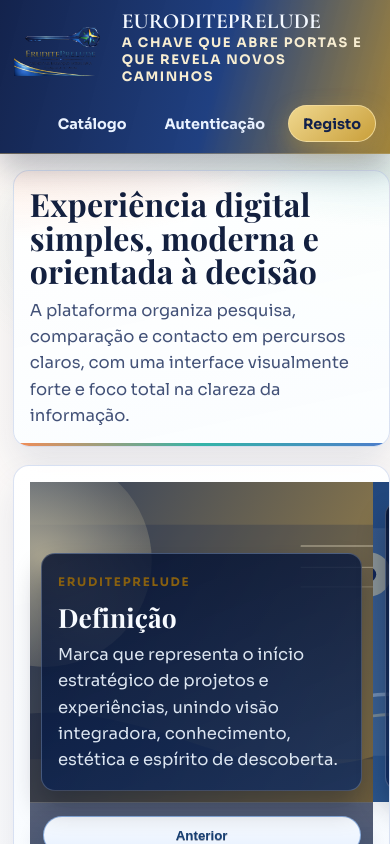
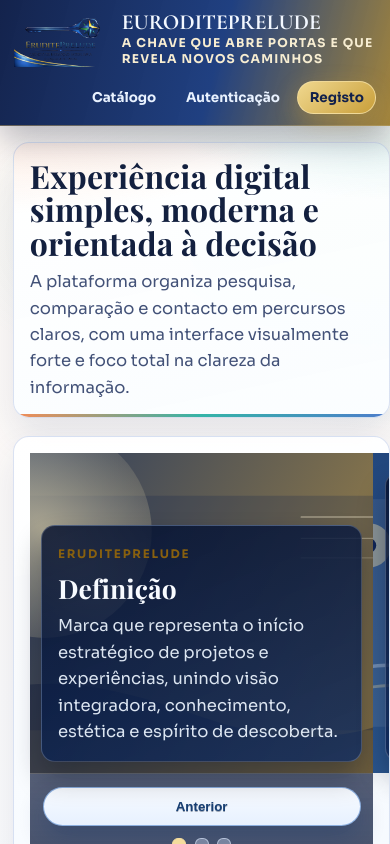
Before and after one commit to daniel11-01/Imobili-ria, a React (Vite) app in the folder frontend/: page / in a window 390 px wide. Shown: the top 844 px of the page. Built offline with nearby package versions, Linux system fonts and the light colour scheme; no server answers.

Commit message:
style: ajustar alinhamento e espaçamento do header

```diff
--- a/frontend/src/assets/global.css
+++ b/frontend/src/assets/global.css
@@ -100,13 +100,13 @@ a {
 }
 
 .topbar-inner {
-  max-width: 1220px;
-  margin: 0 auto;
-  padding: 0.85rem 1.25rem;
+  width: 100%;
+  margin: 0;
+  padding: 0.82rem clamp(0.9rem, 2.5vw, 2.8rem);
   display: flex;
   justify-content: flex-start;
   align-items: center;
-  gap: 1.25rem;
+  gap: 1.4rem;
   flex-wrap: nowrap;
 }
 
@@ -116,11 +116,11 @@ a {
   gap: 0.9rem;
   text-decoration: none;
   min-width: 0;
-  flex: 0 1 auto;
+  flex: 0 1 540px;
 }
 
 .brand-logo {
-  width: 160px;
+  width: 148px;
   max-width: 30vw;
   max-height: 78px;
   height: auto;
@@ -139,7 +139,7 @@ a {
 
 .brand-kicker {
   font-family: "Cormorant Garamond", Georgia, serif;
-  font-size: 1.6rem;
+  font-size: clamp(1.35rem, 2.2vw, 1.9rem);
   font-weight: 700;
   line-height: 1;
   color: #f3f8ff;
@@ -148,34 +148,54 @@ a {
 
 .brand-name {
   color: var(--gold-100);
-  font-size: 0.82rem;
+  font-size: 0.76rem;
   font-weight: 700;
-  letter-spacing: 0.12em;
+  letter-spacing: 0.1em;
   text-transform: uppercase;
-  max-width: 34ch;
+  max-width: 29ch;
 }
 
 .menu {
   display: flex;
   align-items: center;
   justify-content: flex-end;
-  gap: 0.45rem;
-  flex-wrap: wrap;
+  gap: 0.3rem;
+  flex-wrap: nowrap;
   margin-left: auto;
-  flex: 0 1 auto;
+  flex: 1 1 auto;
+  min-width: 0;
 }
 
 .menu-link {
   border: 1px solid transparent;
   border-radius: 999px;
-  padding: 0.54rem 0.9rem;
+  padding: 0.44rem 0.72rem;
   text-decoration: none;
   font-weight: 700;
-  font-size: 0.9rem;
+  font-size: 0.84rem;
+  white-space: nowrap;
   color: #e9f2ff;
   background: transparent;
   cursor: pointer;
   transition: all 0.2s ease;
+}
+
+@media (max-width: 1180px) {
+  .topbar-inner {
+    flex-wrap: wrap;
+    gap: 0.85rem;
+  }
+
+  .brand {
+    flex: 1 1 100%;
+  }
+
+  .menu {
+    margin-left: 0;
+    width: 100%;
+    justify-content: flex-end;
+    flex-wrap: wrap;
+  }
 }
 
 .menu-link:hover {
```
